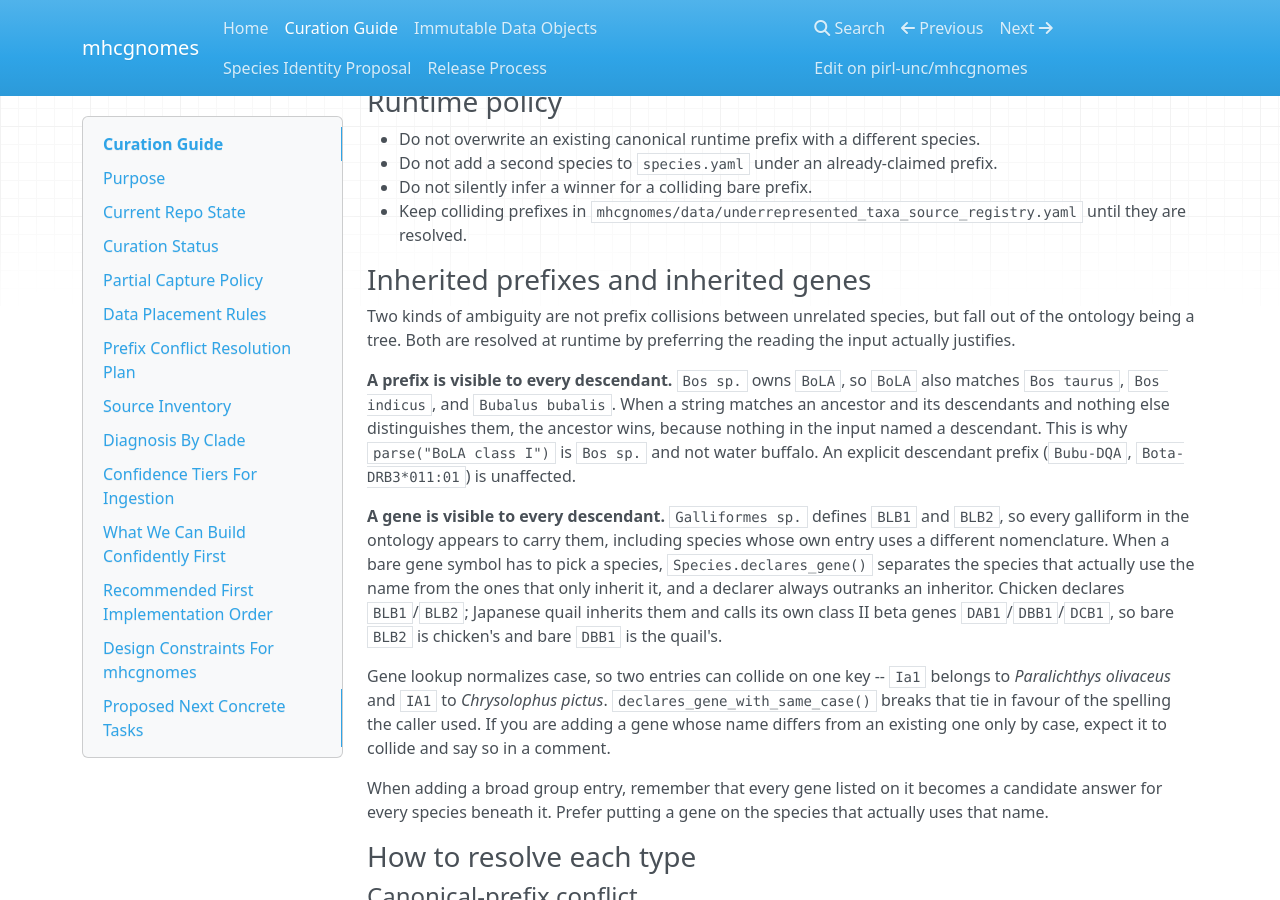
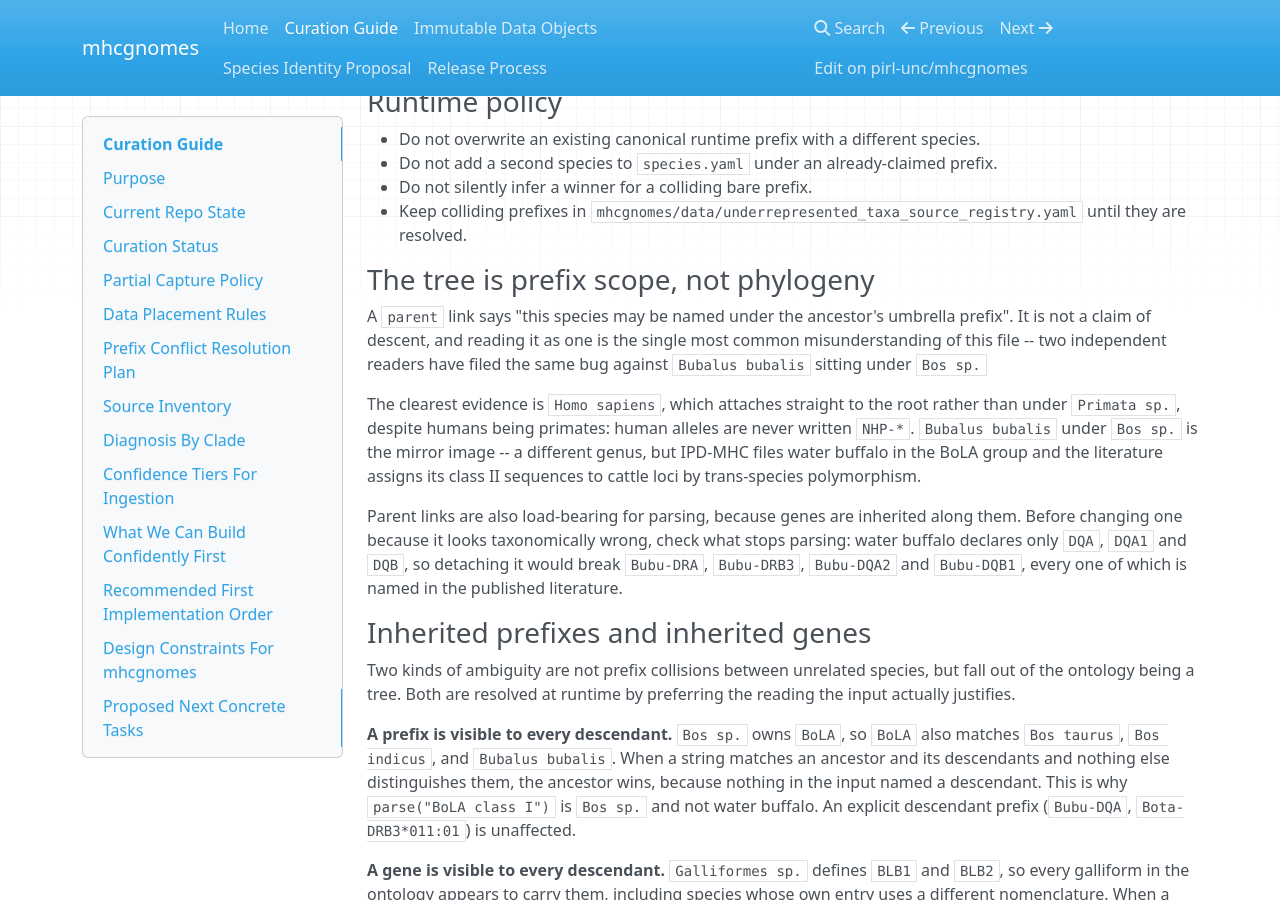
Before and after one commit to pirl-unc/mhcgnomes, an MkDocs documentation site: the page built from docs/curation.md, in a window 1280 px wide and 900 px high, scrolled down 4142 px. Built offline with MkDocs 1.6.1, drawn with Linux system fonts in a browser that asks for light colours; nearby versions of some CDN libraries.

Commit message:
Document that the species tree is prefix scope, not phylogeny (#120)
Two people independently filed the same bug against Bubalus bubalis
sitting under Bos sp. -- #109 from here and #115 downstream -- because
nothing in the repo says what a parent link means. It is not descent. A
parent says "this species may be named under the ancestor's umbrella
prefix", which is why _is_taxonomic_prefix decides whether a prefix is
inherited at all.

The clearest evidence was already in the file: Homo sapiens attaches
straight to the root rather than under Primata sp., despite humans being
primates, because human alleles are never written NHP-*.

Water buffalo is the mirror image. Taxonomically Bubalus is a sister
genus of Bos, so the edge looks wrong; as prefix scope it is right.
IPD-MHC files the species in the BoLA group, and the literature assigns
buffalo class II sequences to cattle loci by trans-species polymorphism
-- Bubu-DRB is the orthologue of BoLA-DRB3 (PMC3313522, PMID 12580780).

It is also load-bearing. The entry declares only DQA, DQA1 and DQB, so
these all parse by inheritance and would have stopped:

  Bubu-DRA   Bubu-DRB -> Bubu-DRB3   Bubu-DRB3   Bubu-DQA2   Bubu-DQB1

every one of them named in the published literature. Bubu-DRB
normalizing to Bubu-DRB3 is precisely the orthology the papers describe,
and only works because of the inheritance. I had measured the 55 -> 11
gene drop while proposing the re-parenting and read it as an acceptable
cost; it was the evidence against the change.

No data change. README and docs/curation.md now state the semantics with
both worked examples, and AGENTS.md gains the inverse of the lesson
added last time: do not assume our curation is wrong either -- check
what depends on a structure before changing it.

Claude-Session: https://claude.ai/code/session_012s4siLj2Vm33eNMGjNSazH

```diff
--- a/docs/curation.md
+++ b/docs/curation.md
@@ -177,6 +177,26 @@ URL.
 - Keep colliding prefixes in
   `mhcgnomes/data/underrepresented_taxa_source_registry.yaml` until they are
   resolved.
+
+### The tree is prefix scope, not phylogeny
+
+A `parent` link says "this species may be named under the ancestor's umbrella
+prefix". It is not a claim of descent, and reading it as one is the single most
+common misunderstanding of this file -- two independent readers have filed the
+same bug against `Bubalus bubalis` sitting under `Bos sp.`
+
+The clearest evidence is `Homo sapiens`, which attaches straight to the root
+rather than under `Primata sp.`, despite humans being primates: human alleles
+are never written `NHP-*`. `Bubalus bubalis` under `Bos sp.` is the mirror
+image -- a different genus, but IPD-MHC files water buffalo in the BoLA group
+and the literature assigns its class II sequences to cattle loci by
+trans-species polymorphism.
+
+Parent links are also load-bearing for parsing, because genes are inherited
+along them. Before changing one because it looks taxonomically wrong, check
+what stops parsing: water buffalo declares only `DQA`, `DQA1` and `DQB`, so
+detaching it would break `Bubu-DRA`, `Bubu-DRB3`, `Bubu-DQA2` and `Bubu-DQB1`,
+every one of which is named in the published literature.
 
 ### Inherited prefixes and inherited genes
 
--- a/mhcgnomes/version.py
+++ b/mhcgnomes/version.py
@@ -1,4 +1,4 @@
-__version__ = "3.38.0"
+__version__ = "3.38.1"
 
 
 def print_version():
```
Also changed, not shown: AGENTS.md (+8 -0 lines), README.md (+36 -8 lines), tasks/todo.md (+33 -56 lines).
